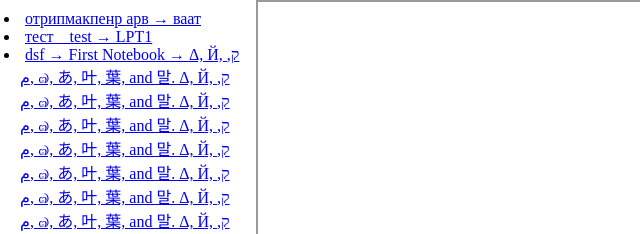
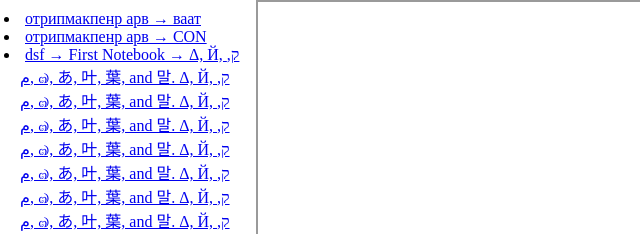
Before and after one commit to KostyaEsmukov/SyncToGit, a plain HTML site: page example/index.html in a window 1280 px wide. Shown: the top 234 px of the page, 0-640 px from the left. Drawn offline with Linux system fonts and the light colour scheme.

Commit message:
Github still don't like it

```diff
--- a/example/index.html
+++ b/example/index.html
@@ -44,7 +44,7 @@
 <div class="left">
 <ul>
 <li><a href="./Notes/%D0%BE%D1%82%D1%80%D0%B8%D0%BF%D0%BC%D0%B0%D0%BA%D0%BF%D0%B5%D0%BD%D1%80%20%D0%B0%D1%80%D0%B2/%D0%B2%D0%B0%D0%B0%D1%82.da8d3c90-8f0b-440f-9b46-3c748f1bef65.html" onclick="return frmLocation('./Notes/%D0%BE%D1%82%D1%80%D0%B8%D0%BF%D0%BC%D0%B0%D0%BA%D0%BF%D0%B5%D0%BD%D1%80%20%D0%B0%D1%80%D0%B2/%D0%B2%D0%B0%D0%B0%D1%82.da8d3c90-8f0b-440f-9b46-3c748f1bef65.html');">отрипмакпенр арв &rarr; ваат</a></li>
-<li><a href="./Notes/%D1%82%D0%B5%D1%81%D1%82%20__%20test/_LPT1.e93dc319-c0c7-4244-93ab-7b224c9ae139.html" onclick="return frmLocation('./Notes/%D1%82%D0%B5%D1%81%D1%82%20__%20test/_LPT1.e93dc319-c0c7-4244-93ab-7b224c9ae139.html');">тест _ test &rarr; LPT1</a></li>
+<li><a href="./Notes/%D0%BE%D1%82%D1%80%D0%B8%D0%BF%D0%BC%D0%B0%D0%BA%D0%BF%D0%B5%D0%BD%D1%80%20%D0%B0%D1%80%D0%B2/_CON.f1e34227-1305-46b2-a662-a479e687b97a.html" onclick="return frmLocation('./Notes/%D0%BE%D1%82%D1%80%D0%B8%D0%BF%D0%BC%D0%B0%D0%BA%D0%BF%D0%B5%D0%BD%D1%80%20%D0%B0%D1%80%D0%B2/_CON.f1e34227-1305-46b2-a662-a479e687b97a.html');">отрипмакпенр арв &rarr; CON</a></li>
 <li><a href="./Notes/dsf/First%20Notebook/%CE%94_002c%20%D0%99_002c%20%D7%A7_002c%20%D9%85_002c%20_0e57_002c%20%E3%81%82_002c%20%E5%8F%B6_002c%20%E8%91%89_002c%20and%20%EB%A7%90..211590e3-98bc-46bc-bfa9-d52da889514b.html" onclick="return frmLocation('./Notes/dsf/First%20Notebook/%CE%94_002c%20%D0%99_002c%20%D7%A7_002c%20%D9%85_002c%20_0e57_002c%20%E3%81%82_002c%20%E5%8F%B6_002c%20%E8%91%89_002c%20and%20%EB%A7%90..211590e3-98bc-46bc-bfa9-d52da889514b.html');">dsf &rarr; First Notebook &rarr; Δ, Й, ק, م, ๗, あ, 叶, 葉, and 말. Δ, Й, ק, م, ๗, あ, 叶, 葉, and 말. Δ, Й, ק, م, ๗, あ, 叶, 葉, and 말. Δ, Й, ק, م, ๗, あ, 叶, 葉, and 말. Δ, Й, ק, م, ๗, あ, 叶, 葉, and 말. Δ, Й, ק, م, ๗, あ, 叶, 葉, and 말. Δ, Й, ק, م, ๗, あ, 叶, 葉, and 말. Δ, Й, ק, م, ๗, あ, 叶, 葉, and 말. Δ, Й...</a></li>
 <li><a href="./Notes/dsf/First%20Notebook/%CE%94_002c%20%D0%99_002c%20%D7%A7_002c%20%D9%85_002c%20_0e57_002c%20%E3%81%82_002c%20%E5%8F%B6_002c%20%E8%91%89_002c%20and%20%EB%A7%90..7b7a3ab8-f458-4163-98b4-e6ad5c8d20c1.html" onclick="return frmLocation('./Notes/dsf/First%20Notebook/%CE%94_002c%20%D0%99_002c%20%D7%A7_002c%20%D9%85_002c%20_0e57_002c%20%E3%81%82_002c%20%E5%8F%B6_002c%20%E8%91%89_002c%20and%20%EB%A7%90..7b7a3ab8-f458-4163-98b4-e6ad5c8d20c1.html');">dsf &rarr; First Notebook &rarr; Δ, Й, ק, م, ๗, あ, 叶, 葉, and 말.</a></li>
 <li><a href="./Notes/dsf/First%20Notebook/%D0%A2%D0%A3%D0%94%D0%A3.6cab5a3c-abcc-4457-80e6-211388093bec.html" onclick="return frmLocation('./Notes/dsf/First%20Notebook/%D0%A2%D0%A3%D0%94%D0%A3.6cab5a3c-abcc-4457-80e6-211388093bec.html');">dsf &rarr; First Notebook &rarr; ТУДУ</a></li>
```
Also changed, not shown: example/Notes/отрипмакпенр арв/_CON.f1e34227-1305-46b2-a662-a479e687b97a.html (renamed from example/Notes/тест __ test/_LPT1.e93dc319-c0c7-4244-93ab-7b224c9ae139.html, +10 -6 lines), images/ev.png.
